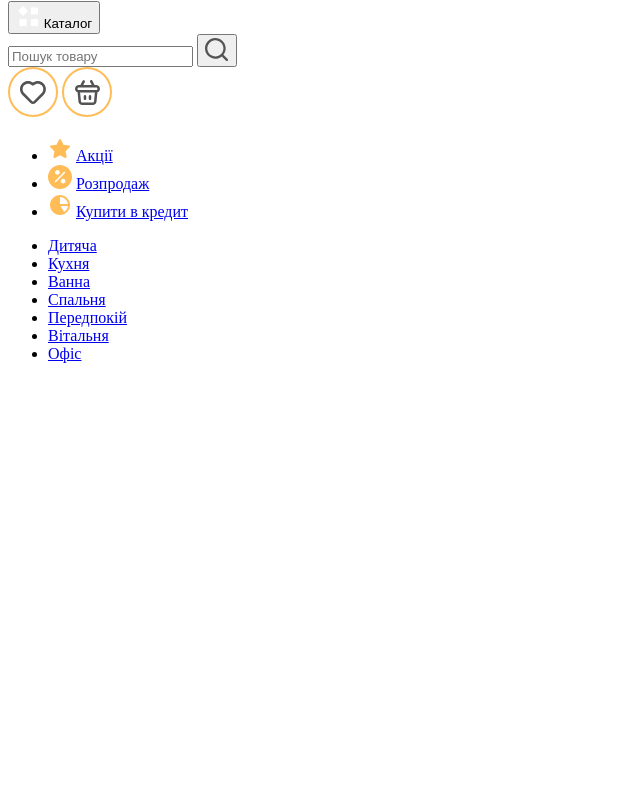
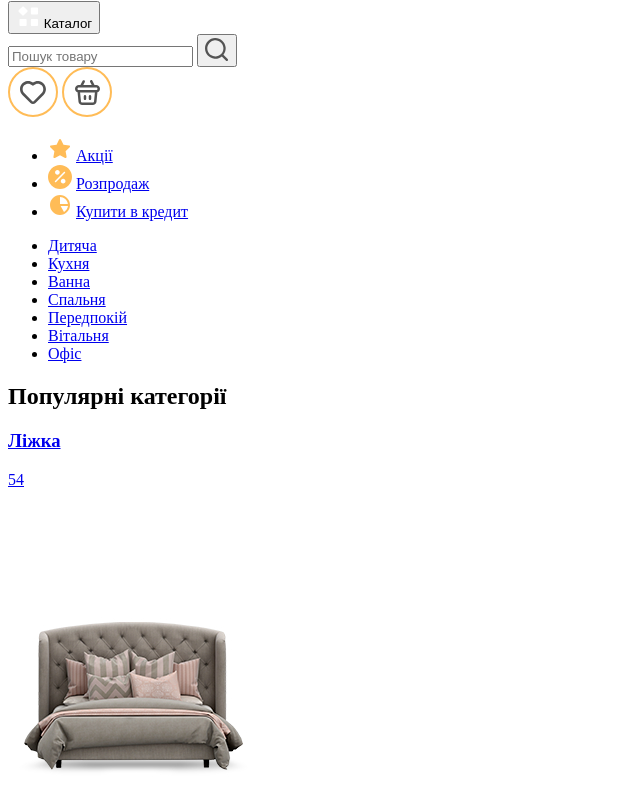
Before and after one commit to Inzhoner/lesson_9, a plain HTML site: page index.html in a window 1280 px wide. Shown: the part 264-1065 px from the top of the page, without its empty margins (0-640 px from the left). Before the commit the page ends 800 px from the top, so only its background shows below. Drawn offline with Linux system fonts and the light colour scheme.

Commit message:
Popular categories для Боріс

```diff
--- a/index.html
+++ b/index.html
@@ -115,6 +115,30 @@
             </nav>
         </div>
     </div>
+    <!--+ Main  -->
+    <main class="page">
+        <!--+ Popular categories -->
+        <div class="categories">
+            <div class="categories__wrapper">
+                <h2 class="categories__title title-blok">Популярні категорії</h2>
+                <div class="categories__cards">
+                    <div class="categories__card">
+                        <a class="categories__card-link link-blok" href="#">
+                            <div class="categories__card-content">
+                                <h3 class="categories__card-name">Ліжка</h3>
+                                <span class="categories__card-count">54</span>
+                            </div>
+                            <img class="categories__card-img" src="img/categories/categories cards-1.jpg" alt="Фото товару Ліжко">
+                        </a>
+                    </div>
+                </div>
+            </div>
+        </div>
+        <!--+ Popular products  -->
+        <div class="products">
+
+        </div>
+    </main>
 </body>
 
 </html>
```
Also changed, not shown: img/categories/categories cards-1.jpg (added).
